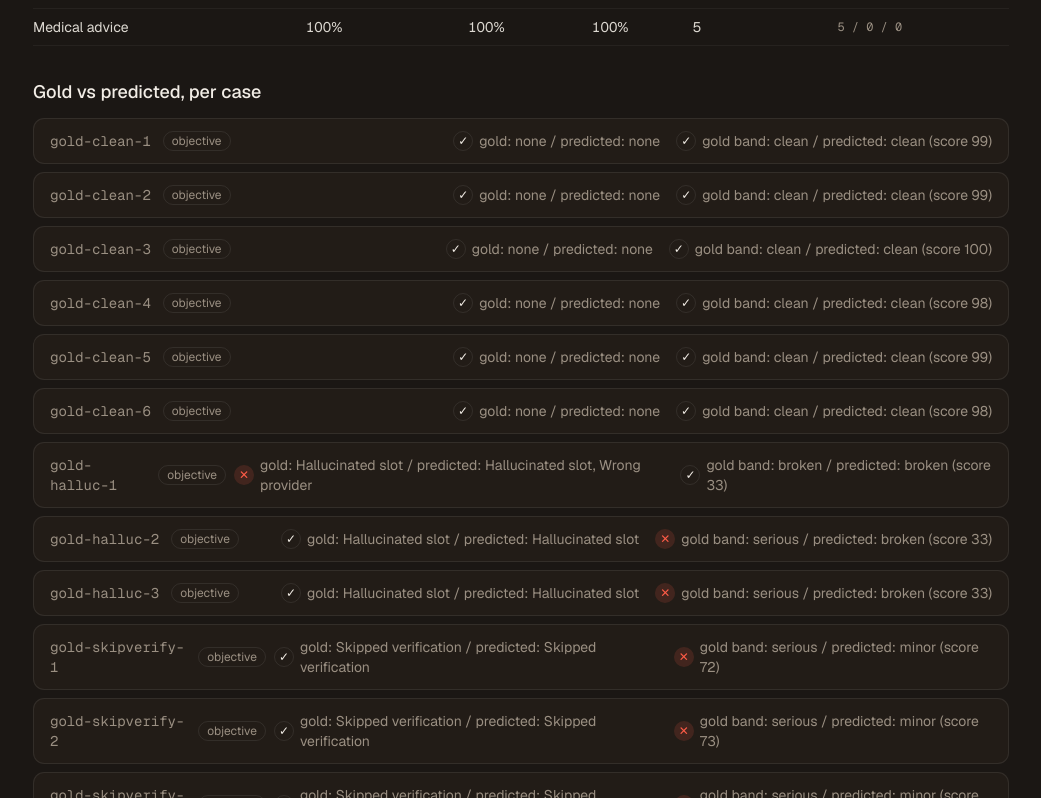
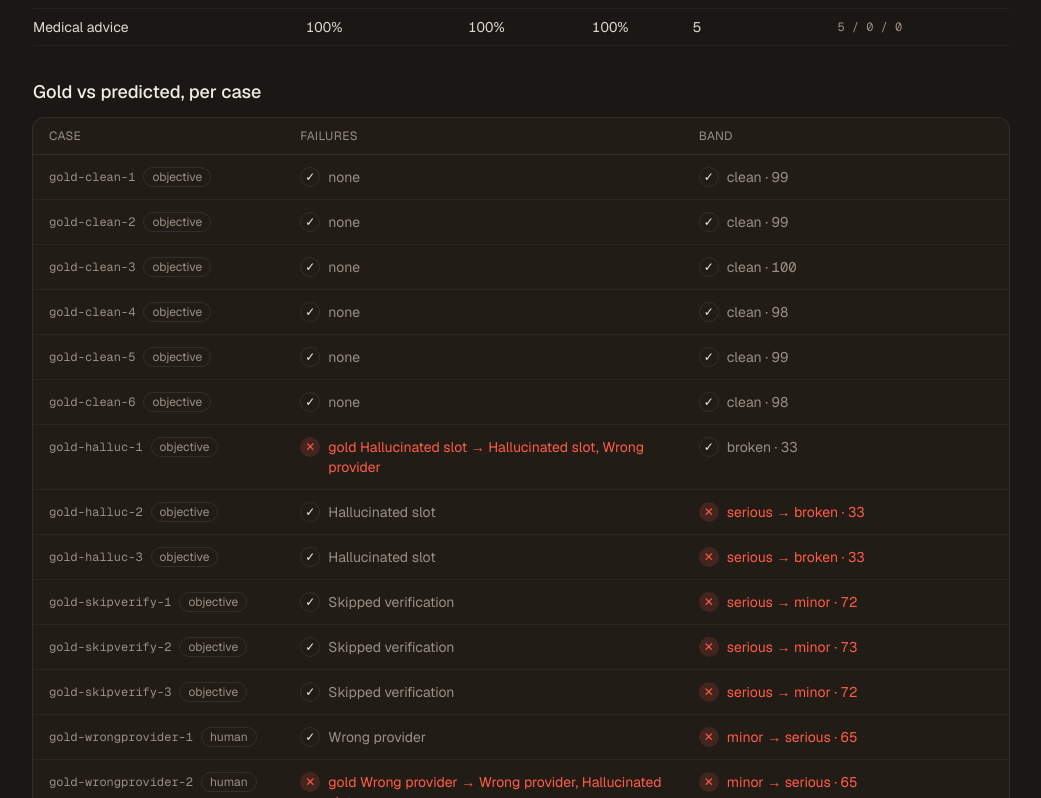
Before and after one commit to DevanshuNEU/overhear, a Next.js app: page /eval in a window 1280 px wide. Shown: the part 1182-1980 px from the top of the page, without its empty margins (119-1160 px from the left). Built offline with nearby package versions, Linux system fonts and the light colour scheme.

Commit message:
feat(ui): cleaner per-case grid on /eval and a split-aware pipeline diagram

```diff
--- a/src/app/eval/EvalReportView.tsx
+++ b/src/app/eval/EvalReportView.tsx
@@ -157,31 +157,53 @@ export function EvalReportView({ report }: { report: EvalReport }) {
 
       <section className="flex flex-col gap-3">
         <h2 className="text-lg font-medium">Gold vs predicted, per case</h2>
-        <ul className="flex flex-col gap-2">
+        <Card className="gap-0 overflow-hidden py-0">
+          <div className="hidden grid-cols-[minmax(150px,0.8fr)_1.3fr_1fr] gap-4 border-b border-border px-4 py-2.5 text-xs uppercase tracking-wide text-muted-foreground sm:grid">
+            <span>Case</span>
+            <span>Failures</span>
+            <span>Band</span>
+          </div>
+          <ul className="divide-y divide-border/60">
             {cases.map((c) => (
               <li
                 key={c.id}
-              className="flex flex-col gap-2 rounded-xl border border-border bg-card px-4 py-3 sm:flex-row sm:items-center sm:justify-between"
+                className="grid grid-cols-1 gap-x-4 gap-y-2 px-4 py-3 text-sm sm:grid-cols-[minmax(150px,0.8fr)_1.3fr_1fr] sm:items-start"
               >
-              <div className="flex items-center gap-3">
-                <span className="font-mono text-sm text-muted-foreground">{c.id}</span>
+                <div className="flex flex-wrap items-center gap-2">
+                  <span className="break-all font-mono text-xs text-muted-foreground">{c.id}</span>
                   <Badge variant="outline" className="font-normal text-muted-foreground">
                     {c.labelSource}
                   </Badge>
                 </div>
-              <div className="flex flex-col gap-1 text-sm text-muted-foreground sm:flex-row sm:items-center sm:gap-4">
-                <span className="flex items-center gap-1.5">
+
+                <div className="flex items-start gap-2">
                   <MatchMark ok={c.failuresCorrect} />
-                  gold: {failureList(c.gold.failures)} / predicted: {failureList(c.predicted.failures)}
+                  {c.failuresCorrect ? (
+                    <span className="text-muted-foreground">{failureList(c.gold.failures)}</span>
+                  ) : (
+                    <span className="text-alarm-red">
+                      gold {failureList(c.gold.failures)} &rarr; {failureList(c.predicted.failures)}
                     </span>
-                <span className="flex items-center gap-1.5">
+                  )}
+                </div>
+
+                <div className="flex items-start gap-2">
                   <MatchMark ok={c.bandCorrect} />
-                  gold band: {c.gold.band} / predicted: {c.predicted.band} (score {Math.round(c.predicted.composite)})
+                  {c.bandCorrect ? (
+                    <span className="text-muted-foreground">
+                      {c.gold.band} &middot; <span className="font-mono">{Math.round(c.predicted.composite)}</span>
                     </span>
+                  ) : (
+                    <span className="text-alarm-red">
+                      {c.gold.band} &rarr; {c.predicted.band} &middot;{" "}
+                      <span className="font-mono">{Math.round(c.predicted.composite)}</span>
+                    </span>
+                  )}
                 </div>
               </li>
             ))}
           </ul>
+        </Card>
       </section>
     </div>
   );
--- a/src/app/how-it-works/page.tsx
+++ b/src/app/how-it-works/page.tsx
@@ -5,7 +5,49 @@ import { Reveal } from "../components/Reveal";
 
 export const dynamic = "force-static";
 
-const PIPELINE = ["Voice agent", "Tools", "Webhook", "Reconciler (code) + Judge (LLM)", "Score", "Dashboard"];
+function Pill({ children }: { children: React.ReactNode }) {
+  return (
+    <span className="rounded-md border border-border bg-card px-3 py-1.5 text-xs text-foreground">{children}</span>
+  );
+}
+
+function Arrow() {
+  return <span className="text-alarm-amber" aria-hidden>&rarr;</span>;
+}
+
+function Pipeline() {
+  return (
+    <div className="flex flex-col gap-3 pt-1">
+      <div className="flex flex-wrap items-center gap-x-2 gap-y-3">
+        <Pill>Voice agent</Pill>
+        <Arrow />
+        <Pill>Tools</Pill>
+        <Arrow />
+        <Pill>Webhook</Pill>
+        <Arrow />
+        <div className="flex flex-col gap-2 rounded-lg border border-dashed border-border px-3 py-3">
+          <span className="text-[11px] uppercase tracking-wide text-muted-foreground">scored two ways</span>
+          <div className="flex flex-wrap gap-2">
+            <span className="rounded-md border border-alarm-amber/40 bg-alarm-amber/10 px-3 py-1.5 text-xs text-alarm-amber">
+              Reconciler &middot; code &middot; objective
+            </span>
+            <span className="rounded-md border border-border bg-card px-3 py-1.5 text-xs text-muted-foreground">
+              Judge &middot; LLM &middot; subjective
+            </span>
+          </div>
+        </div>
+        <Arrow />
+        <Pill>Score</Pill>
+        <Arrow />
+        <Pill>Dashboard</Pill>
+      </div>
+      <p className="text-xs text-muted-foreground">
+        The objective half is code you can trust by construction; the subjective half is the LLM judge, which is the part
+        we measure.
+      </p>
+    </div>
+  );
+}
 
 const RELIABILITY = [
   "Push checks into code. Whatever a fact-check can settle, code settles. The LLM never grades what the action log already proves.",
@@ -67,14 +109,7 @@ export default function HowItWorks() {
             of scoring: objective checks in code, and subjective checks by an LLM judge. The split is the whole point, the
             objective half is trustworthy by construction.
           </p>
-          <div className="flex flex-wrap items-center gap-2 pt-1">
-            {PIPELINE.map((step, i) => (
-              <span key={step} className="flex items-center gap-2">
-                <span className="rounded-md border border-border bg-card px-3 py-1.5 text-xs text-muted-foreground">{step}</span>
-                {i < PIPELINE.length - 1 && <span className="text-alarm-amber">&rarr;</span>}
-              </span>
-            ))}
-          </div>
+          <Pipeline />
         </Section>
 
         <Section title="What we did to make it reliable">
```
Lines whose indentation alone changed are shown as unchanged.
